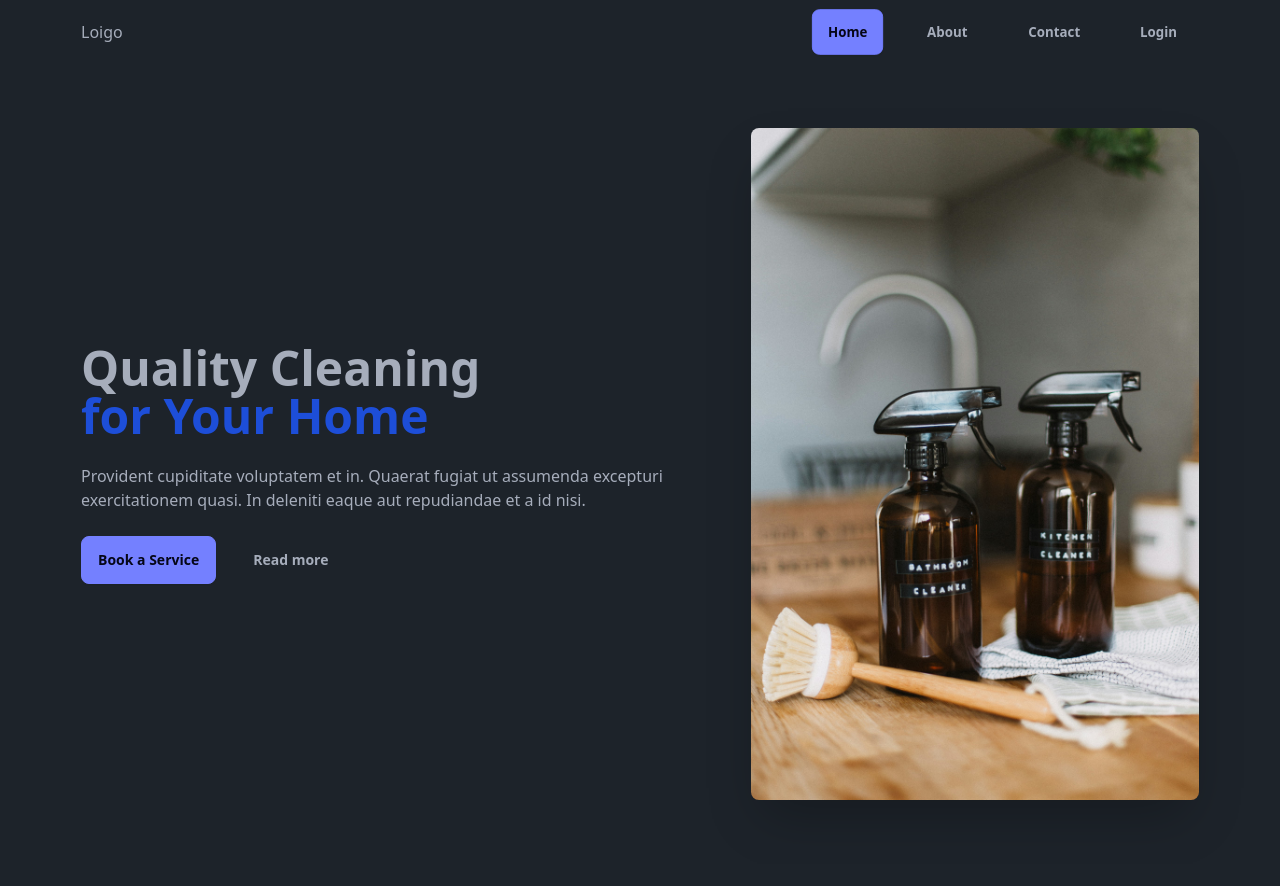
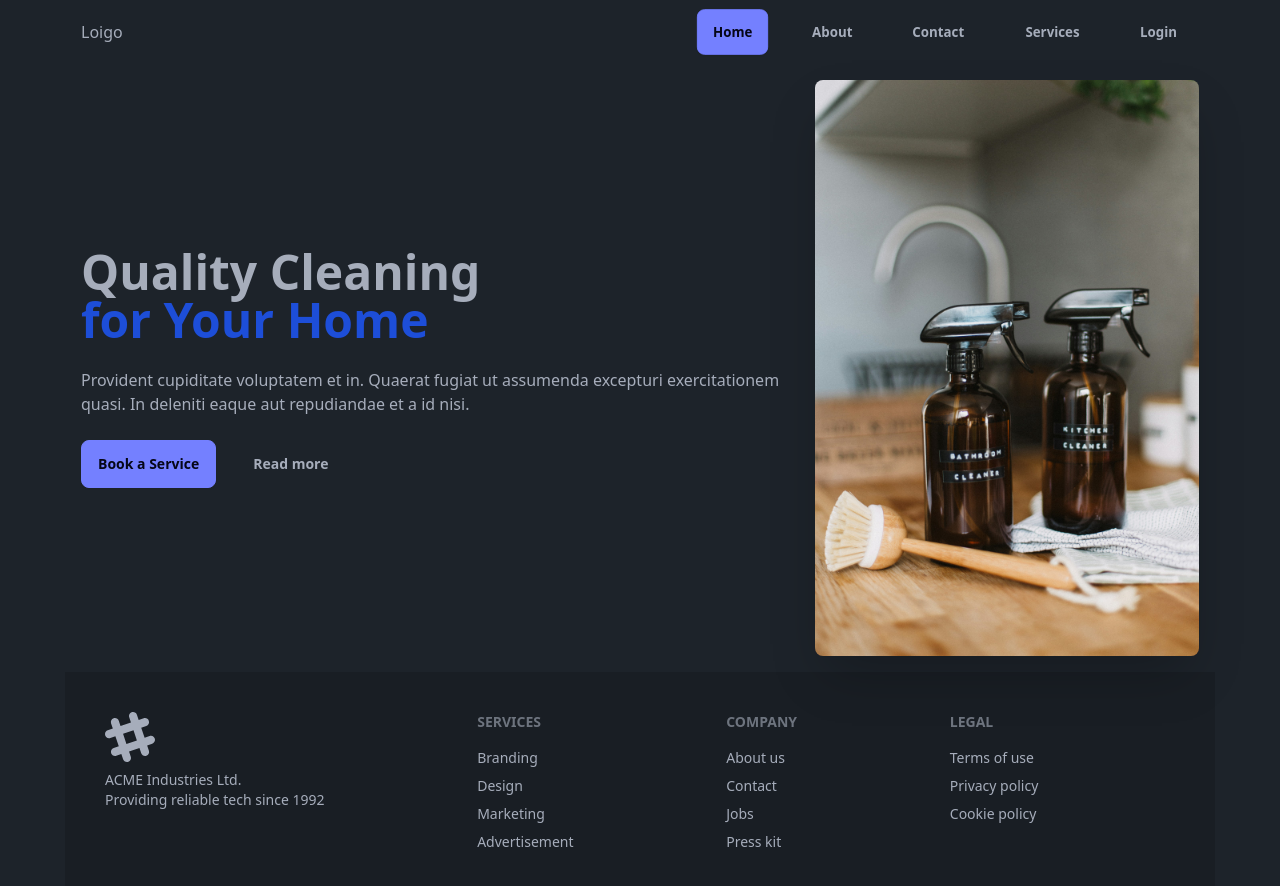
Before and after one commit to AK-Rasel/Clean-co-practice, a React (Vite) app: page / in a window 1280 px wide. Shown: the top 886 px of the page. Before the commit the page ends 864 px from the top, so only its background shows below. Built offline with nearby package versions, Linux system fonts and the light colour scheme; no server answers.

Commit message:
add Dropdown in Naverbar hero section size fix footer add register naviget problem fixed Loding set home

```diff
--- /dev/null
+++ b/src/Components/Dropdown.jsx
@@ -0,0 +1,36 @@
+import useAuthUtilite from "../Hooks/useAuthUtilite";
+const Dropdown = () => {
+  const { user, logOut } = useAuthUtilite();
+  return (
+    <div className="dropdown dropdown-hover">
+      <div tabIndex={0} role="button" className="btn m-1">
+        <div className="avatar online">
+          <div className="w-10 rounded-full">
+            <img src="https://daisyui.com/images/stock/photo-1534528741775-53994a69daeb.jpg" />
+          </div>
+        </div>
+      </div>
+      <ul
+        tabIndex={0}
+        className="dropdown-content z-[1] menu p-2 shadow bg-base-100 rounded-box w-52"
+      >
+        <li>
+          <h4>{user.email}</h4>
+        </li>
+        <li>
+          <a>Profile</a>
+        </li>
+        <li>
+          <a>Orders</a>
+        </li>
+        <li>
+          <button className="text-red-500" onClick={logOut}>
+            Log Out
+          </button>
+        </li>
+      </ul>
+    </div>
+  );
+};
+
+export default Dropdown;
--- a/src/Components/Hero.jsx
+++ b/src/Components/Hero.jsx
@@ -1,9 +1,9 @@
 import HeroImage from "../assets/HeroImage.jpg";
 const Hero = () => {
   return (
-    <div className="hero min-h-screen ">
+    <div className="hero h-[calc(56% - 120px)] ">
       <div className="hero-content m flex-col lg:flex-row-reverse">
-        <img src={HeroImage} className="max-w-md rounded-lg shadow-2xl" />
+        <img src={HeroImage} className="max-w-sm rounded-lg shadow-2xl" />
         <div>
           <h1 className="text-5xl font-bold">
             Quality Cleaning <br />
--- /dev/null
+++ b/src/Components/ShearComponents/Footer.jsx
@@ -0,0 +1,46 @@
+const Footer = () => {
+  return (
+    <footer className="footer p-10 bg-base-200 text-base-content">
+      <aside>
+        <svg
+          width="50"
+          height="50"
+          viewBox="0 0 24 24"
+          xmlns="http://www.w3.org/2000/svg"
+          fillRule="evenodd"
+          clipRule="evenodd"
+          className="fill-current"
+        >
+          <path d="M22.672 15.226l-2.432.811.841 2.515c.33 1.019-.209 2.127-1.23 2.456-1.15.325-2.148-.321-2.463-1.226l-.84-2.518-5.013 1.677.84 2.517c.391 1.203-.434 2.542-1.831 2.542-.88 0-1.601-.564-1.86-1.314l-.842-2.516-2.431.809c-1.135.328-2.145-.317-2.463-1.229-.329-1.018.211-2.127 1.231-2.456l2.432-.809-1.621-4.823-2.432.808c-1.355.384-2.558-.59-2.558-1.839 0-.817.509-1.582 1.327-1.846l2.433-.809-.842-2.515c-.33-1.02.211-2.129 1.232-2.458 1.02-.329 2.13.209 2.461 1.229l.842 2.515 5.011-1.677-.839-2.517c-.403-1.238.484-2.553 1.843-2.553.819 0 1.585.509 1.85 1.326l.841 2.517 2.431-.81c1.02-.33 2.131.211 2.461 1.229.332 1.018-.21 2.126-1.23 2.456l-2.433.809 1.622 4.823 2.433-.809c1.242-.401 2.557.484 2.557 1.838 0 .819-.51 1.583-1.328 1.847m-8.992-6.428l-5.01 1.675 1.619 4.828 5.011-1.674-1.62-4.829z"></path>
+        </svg>
+        <p>
+          ACME Industries Ltd.
+          <br />
+          Providing reliable tech since 1992
+        </p>
+      </aside>
+      <nav>
+        <h6 className="footer-title">Services</h6>
+        <a className="link link-hover">Branding</a>
+        <a className="link link-hover">Design</a>
+        <a className="link link-hover">Marketing</a>
+        <a className="link link-hover">Advertisement</a>
+      </nav>
+      <nav>
+        <h6 className="footer-title">Company</h6>
+        <a className="link link-hover">About us</a>
+        <a className="link link-hover">Contact</a>
+        <a className="link link-hover">Jobs</a>
+        <a className="link link-hover">Press kit</a>
+      </nav>
+      <nav>
+        <h6 className="footer-title">Legal</h6>
+        <a className="link link-hover">Terms of use</a>
+        <a className="link link-hover">Privacy policy</a>
+        <a className="link link-hover">Cookie policy</a>
+      </nav>
+    </footer>
+  );
+};
+
+export default Footer;
--- a/src/Components/ShearComponents/NavLinks.jsx
+++ b/src/Components/ShearComponents/NavLinks.jsx
@@ -1,9 +1,10 @@
 import { Link, NavLink } from "react-router-dom";
 import Container from "./Container";
 import useAuthUtilite from "../../Hooks/useAuthUtilite";
+import Dropdown from "../Dropdown";
 
 const NavLinks = () => {
-  const { user, logOut } = useAuthUtilite();
+  const { user } = useAuthUtilite();
 
   console.log(user);
   return (
@@ -62,11 +63,17 @@
             >
               Contact
             </NavLink>
+            <NavLink
+              to="/service"
+              className={({ isActive }) =>
+                isActive ? "btn btn-primary" : "btn btn-ghost"
+              }
+            >
+              Services
+            </NavLink>
 
             {user?.email ? (
-              <button className="btn btn-ghost" onClick={logOut}>
-                Log Out
-              </button>
+              <Dropdown />
             ) : (
               <NavLink
                 to="/login"
--- a/src/Pages/Home.jsx
+++ b/src/Pages/Home.jsx
@@ -1,9 +1,11 @@
 import Hero from "../Components/Hero";
 import Container from "../Components/ShearComponents/Container";
+import Footer from "../Components/ShearComponents/footer";
 const Home = () => {
   return (
     <Container>
       <Hero />
+      <Footer />
     </Container>
   );
 };
--- a/src/Pages/Register.jsx
+++ b/src/Pages/Register.jsx
@@ -1,19 +1,26 @@
 import { useState } from "react";
 import Container from "../Components/ShearComponents/Container";
 import useAuthUtilite from "../Hooks/useAuthUtilite";
+import { useNavigate } from "react-router-dom";
+import toast from "react-hot-toast";
 
 const Register = () => {
   const { user, createUser } = useAuthUtilite();
   const [email, setEmail] = useState("");
   const [password, setPassword] = useState("");
   console.log(user);
+  const navget = useNavigate();
   const loginHandele = async (e) => {
     e.preventDefault();
+    const toastId = toast.loading("Registering");
     try {
       await createUser(email, password);
+      toast.success("Success Fully Registared", { id: toastId });
       console.log("create");
+      navget("/");
     } catch (err) {
       console.log(err);
+      toast.error(err.message, { id: toastId });
     }
   };
   return (
--- /dev/null
+++ b/src/Pages/Services.jsx
@@ -0,0 +1,5 @@
+const Services = () => {
+  return <div>services</div>;
+};
+
+export default Services;
--- a/src/routes/index.jsx
+++ b/src/routes/index.jsx
@@ -7,6 +7,7 @@
 import Home from "../Pages/Home";
 import PrivetRoute from "./PrivetRoute";
 import Loading from "./Loading";
+import Services from "../Pages/Services";
 
 const router = createBrowserRouter([
   {
@@ -33,6 +34,10 @@
         path: "contact",
         element: <Contact />,
       },
+      {
+        path: "service",
+        element: <Services />,
+      },
     ],
   },
   {
```
Also changed, not shown: src/routes/Loading.jsx (+5 -3 lines).
